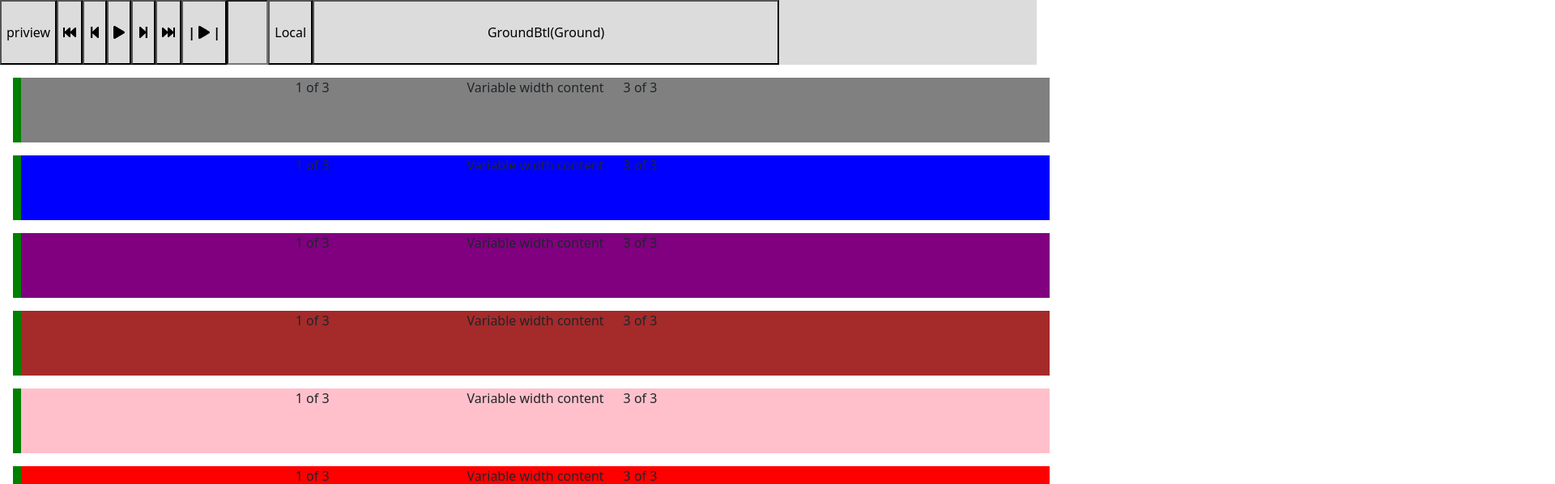
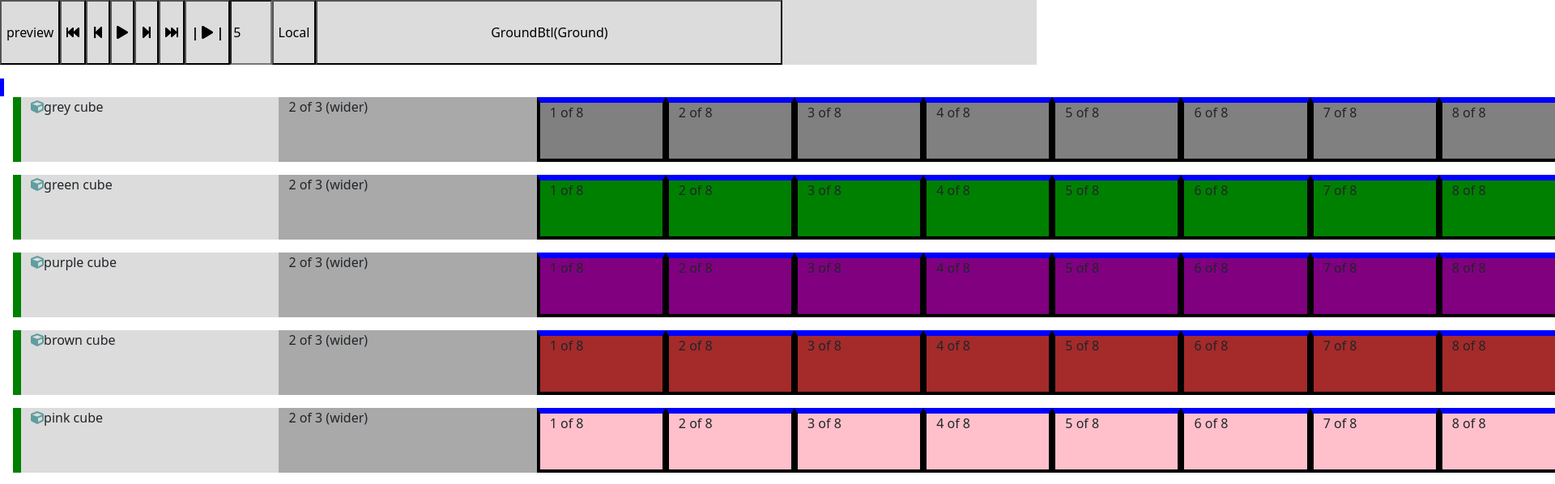
Before and after one commit to zivserphos/loop-machine, a React (Create React App) app in the folder client/: page / in a window 1280 px wide. Shown: the top 598 px of the page at 81% size, 1920 px wide, since content can reach past the window. Built offline with nearby package versions, Linux system fonts and the light colour scheme.

Commit message:
added styling

```diff
--- a/client/src/App.tsx
+++ b/client/src/App.tsx
@@ -1,5 +1,5 @@
 import React from "react";
-import { Container, Row, Col } from "react-bootstrap";
+import { Container } from "react-bootstrap";
 import GridToolBar from "./components/GridToolbar";
 import Cube from "./components/Cube";
 import colors from "./utils/colors";
@@ -8,6 +8,7 @@ const App = function () {
   return (
     <div>
       <GridToolBar />
+      <span style={{ borderLeft: "5px solid blue", height: "60vh" }}> </span>
       <Container fluid style={{ marginLeft: "1rem" }}>
         {colors.map((color) => (
           <Cube color={color} />
--- /dev/null
+++ b/client/src/components/Channel-Chunk.tsx
@@ -0,0 +1,19 @@
+import React from "react";
+import { Col } from "react-bootstrap";
+
+const ChannelChunk = function ({ index }: { index: number }) {
+  return (
+    <Col
+      xs={1}
+      sm={1}
+      md={1}
+      lg={1}
+      className="channel-chunk"
+      style={{ borderTop: "solid blue 7px" }}
+    >
+      {`${index + 1} of 8`}
+    </Col>
+  );
+};
+
+export default ChannelChunk;
--- a/client/src/components/Cube.tsx
+++ b/client/src/components/Cube.tsx
@@ -1,20 +1,28 @@
 import React from "react";
 import { Row, Col } from "react-bootstrap";
+import { FontAwesomeIcon } from "@fortawesome/react-fontawesome";
+import { faMicrophone, faCube } from "@fortawesome/free-solid-svg-icons";
 import "./cube.scss";
+import ChannelChunk from "./Channel-Chunk";
 
 const Cube = function ({ color }: { color: string }) {
+  const arr = [...Array(8)].map((_, i) => i);
   return (
     <Row
       className="justify-content-md-center cube"
       style={{ backgroundColor: color }}
     >
-      <Col xs lg="2">
-        1 of 3
+      <Col className="col1" xs={2} sm={2} md={2} lg={2}>
+        {/* <FontAwesomeIcon icon={faMicrophone} className="microphone" /> */}
+        <FontAwesomeIcon icon={faCube} className="cubelogo" />
+        {`${color} cube`}
       </Col>
-      <Col md="auto">Variable width content</Col>
-      <Col xs lg="2">
-        3 of 3
+      <Col xs={2} sm={2} md={2} lg={2} className="col2">
+        2 of 3 (wider)
       </Col>
+      {arr.map((number) => (
+        <ChannelChunk index={number} />
+      ))}
     </Row>
   );
 };
--- a/client/src/components/GridToolbar.tsx
+++ b/client/src/components/GridToolbar.tsx
@@ -1,4 +1,4 @@
-import React from "react";
+import React, { useState, useEffect } from "react";
 import { FontAwesomeIcon } from "@fortawesome/react-fontawesome";
 import {
   faStepBackward,
@@ -10,10 +10,24 @@ import {
 import "./gridtoolbar.scss";
 
 const GridToolBar = function () {
+  const [seconds, setSeconds] = useState<number>(0);
+  const [timer, setTimer] = useState<number>(0);
+  // const [timeInSec, setTimeInSec] = useState<number>(0);
+  const startSong = () => {
+    console.log(seconds);
+  };
+
+  useEffect(() => {
+    const interval = setInterval(() => {
+      setSeconds((prev) => prev + 1);
+    }, 1000);
+    return () => clearInterval(interval);
+  }, []);
+
   return (
     <div className="grid-tool-bar">
       <span>
-        <button type="button">priview</button>
+        <button type="button">preview</button>
       </span>
       <span>
         <button type="button">
@@ -26,7 +40,7 @@ const GridToolBar = function () {
         </button>
       </span>
       <span>
-        <button type="button">
+        <button type="button" onClick={() => startSong()}>
           <FontAwesomeIcon icon={faPlay} />
         </button>
       </span>
@@ -48,7 +62,7 @@ const GridToolBar = function () {
         </button>
       </span>
       <span>
-        <input type="number" min={0} />
+        <input type="number" min={0} key={seconds} defaultValue={seconds} />
       </span>
       <span>
         <button type="button">Local</button>
--- a/client/src/components/cube.scss
+++ b/client/src/components/cube.scss
@@ -1,5 +1,28 @@
 .cube {
+    width: 150vw;
     border-left: 10px solid green;
     height: 10vh;
     margin: 1rem;
+    .col1 {
+        height: 100%;
+        background-color: gainsboro;
+    }
+    .col2 {
+        background-color: darkgray;
+    }
+    .microphone {
+        height: 100%;
+    }
+    .cubelogo {
+        // height: 100%;
+        color: cadetblue
+    }
+    .cubeName {
+        display: flex;
+        justify-content: center;
+        flex-direction: row;
+    }
+    .channel-chunk {
+        border: 4px solid black
+    }
 }
--- a/client/src/utils/colors.ts
+++ b/client/src/utils/colors.ts
@@ -1,6 +1,6 @@
 const colors = [
   "grey",
-  "blue",
+  "green",
   "purple",
   "brown",
   "pink",
```
